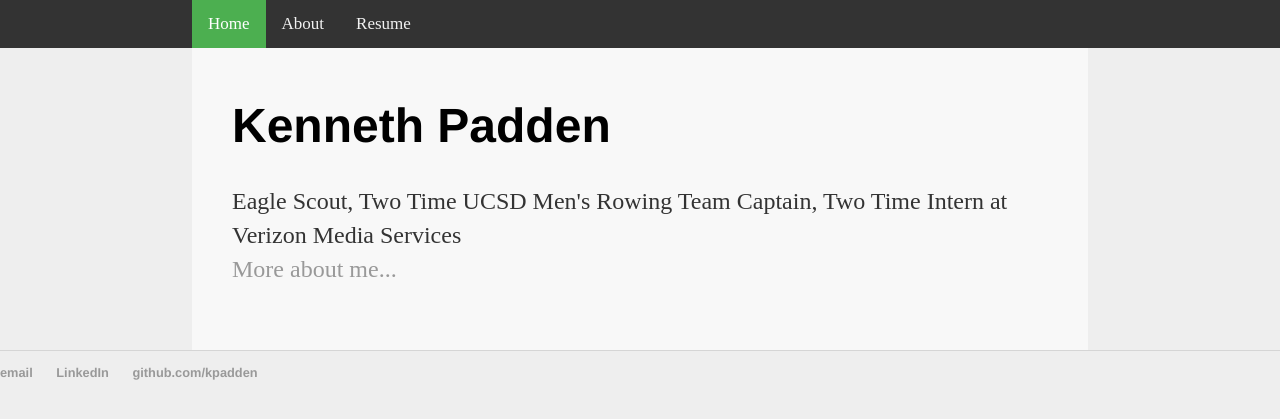
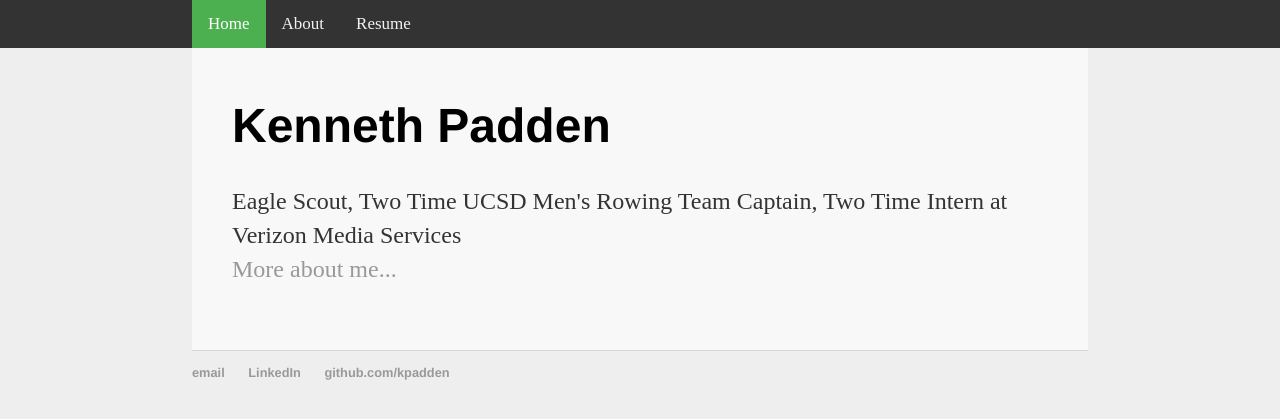
Before and after one commit to kpadden/kpadden.github.io, a Jekyll site: the page built from index.html, in a window 1280 px wide. Shown: the top 419 px of the page. Built offline with Jekyll 4.4.1, drawn with Linux system fonts in a browser that asks for light colours.

Commit message:
Update main.css

```diff
--- a/css/main.css
+++ b/css/main.css
@@ -34,7 +34,7 @@ div { /*all comments */
     width: 70%;
 }
 
-.inside-footer {
+footer {
     margin: 0px auto;
     width: 70%;
 }
```
